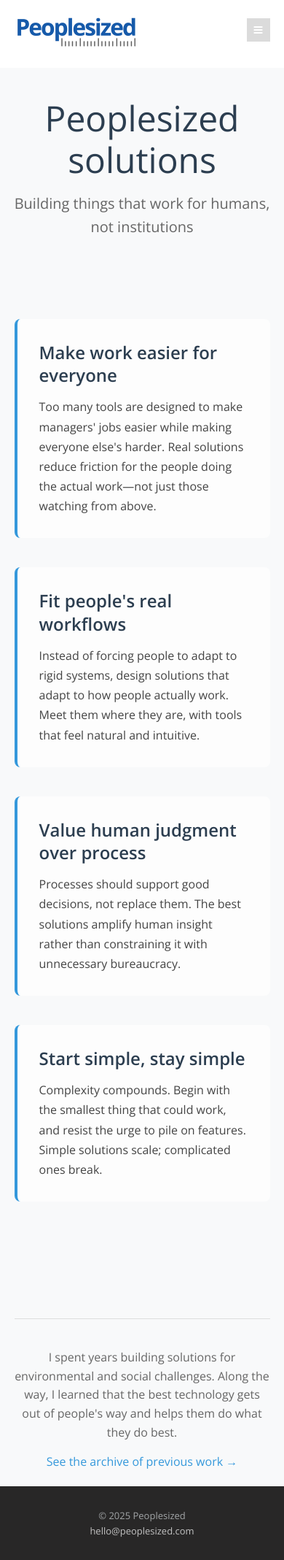
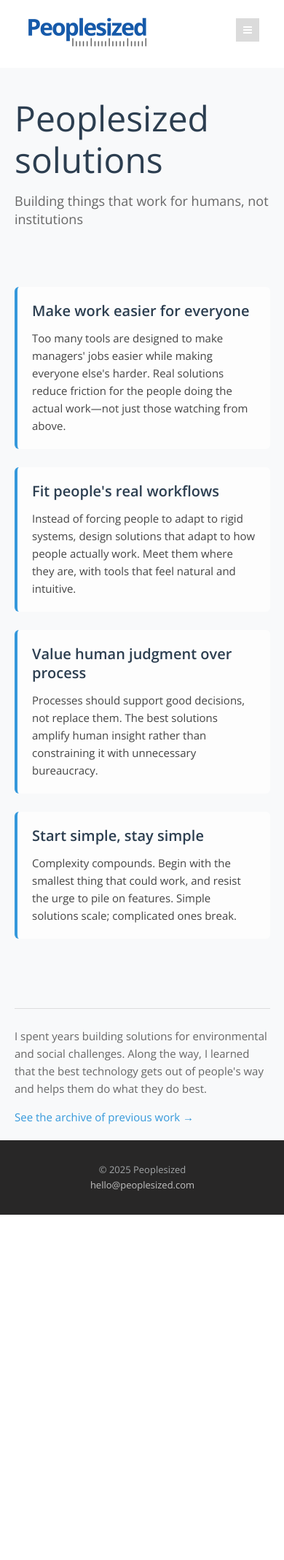
Before and after one commit to Peoplesized/peoplesizedcom, a Jekyll site: the page built from index.html, in a window 390 px wide. Shown: the whole page at 73% size. Built offline with Jekyll 4.4.1, drawn with Linux system fonts in a browser that asks for light colours; nearby versions of some CDN libraries; after the commit the page ends 1664 px from its top, so only the background shows below that.

Commit message:
mobile view improved a lot

```diff
--- a/_sass/_custom.scss
+++ b/_sass/_custom.scss
@@ -272,6 +272,7 @@
         .project-thumbnail {
             flex-shrink: 0;
             width: 260px;
+            max-width: 100%;
             height: 150px;
             img {
                 width: 100%;
@@ -330,7 +331,7 @@
             color: #555;
             line-height: 1.7;
             margin-bottom: 15px;
-            font-size: 16px;
+            font-size: 17px;
         }
 
         .project-link span {
@@ -392,12 +393,12 @@
 }
 
 .project-content-large {
-    font-size: 18px;
+    font-size: 19px;
     line-height: 1.7;
     color: #444;
 
     p {
-        font-size: 18px;
+        font-size: 19px;
         line-height: 1.7;
         margin-bottom: 20px;
     }
@@ -449,3 +450,226 @@
         }
     }
 }
+
+/* Fix horizontal overflow on mobile */
+body {
+    overflow-x: hidden;
+}
+
+.row {
+    margin-left: 0;
+    margin-right: 0;
+}
+
+.container {
+    max-width: 100%;
+    overflow-x: hidden;
+}
+
+/* Mobile responsiveness improvements */
+@media only screen and (max-width: 767px) {
+    /* Index page mobile improvements */
+    #section-manifesto {
+        .section-header {
+            margin-bottom: 30px;
+            text-align: left;
+
+            h1 {
+                font-size: 36px;
+                line-height: 1.2;
+                margin-bottom: 10px;
+            }
+
+            .lead.title {
+                font-size: 18px;
+                line-height: 1.4;
+            }
+        }
+
+        .manifesto-content {
+            padding: 30px 0;
+
+            .principle {
+                margin-bottom: 25px;
+                padding: 20px;
+                border-radius: 6px;
+
+                h3 {
+                    font-size: 20px;
+                    margin-bottom: 12px;
+                }
+
+                p {
+                    font-size: 15px;
+                    line-height: 1.6;
+                }
+            }
+        }
+
+        .manifesto-footer {
+            margin-top: 40px;
+            padding-top: 25px;
+
+            p {
+                font-size: 15px;
+                text-align: left;
+            }
+        }
+    }
+
+    /* Archive page mobile improvements */
+    #section-archive {
+        .section-header {
+            margin-bottom: 30px;
+            text-align: left;
+
+            h1 {
+                font-size: 36px;
+                line-height: 1.2;
+                margin-bottom: 10px;
+            }
+
+            .lead {
+                font-size: 16px;
+                text-align: left;
+            }
+        }
+
+        .archive-intro {
+            font-size: 16px;
+            text-align: left;
+            margin-bottom: 30px;
+        }
+
+        .projects-list {
+            margin: 0;
+        }
+
+        .project-entry {
+            margin-bottom: 25px;
+            border-radius: 6px;
+
+            .project-entry-link {
+                flex-direction: column;
+                padding: 20px;
+                gap: 15px;
+            }
+
+            .project-thumbnail {
+                width: 100%;
+                height: 180px;
+                order: -1;
+
+                img {
+                    border-radius: 4px;
+                }
+            }
+
+            .project-content {
+                order: 2;
+            }
+
+            .project-year {
+                order: 1;
+                align-self: flex-start;
+                margin-bottom: 10px;
+
+                time {
+                    font-size: 16px;
+                    font-weight: 600;
+                    color: #3498DB;
+                }
+            }
+
+            .project-title {
+                font-size: 18px;
+                margin-bottom: 8px;
+                line-height: 1.3;
+            }
+
+            .project-excerpt {
+                font-size: 16px;
+                line-height: 1.6;
+                margin-bottom: 12px;
+            }
+
+            .project-link span {
+                font-size: 13px;
+            }
+        }
+
+        .archive-footer {
+            margin-top: 40px;
+            padding-top: 25px;
+            text-align: left;
+        }
+    }
+
+    /* Post detail page mobile improvements */
+    .single-project {
+        padding: 20px 0;
+
+        .project-nav {
+            margin-bottom: 15px;
+
+            .back-to-archive {
+                font-size: 13px;
+            }
+        }
+
+        .project-header {
+            margin-bottom: 20px;
+
+            .project-title {
+                font-size: 28px;
+                line-height: 1.2;
+                margin-bottom: 10px;
+            }
+        }
+
+        .row {
+            flex-direction: column;
+        }
+
+        .col-21,
+        .col-15 {
+            width: 100%;
+            margin-bottom: 20px;
+        }
+
+        .project-images img {
+            width: 100%;
+            height: auto;
+            border-radius: 4px;
+        }
+
+        .project-content-large {
+            font-size: 17px;
+            line-height: 1.7;
+
+            p {
+                font-size: 17px;
+                margin-bottom: 18px;
+            }
+        }
+
+        .project-meta-footer {
+            margin-top: 25px;
+            padding-top: 15px;
+        }
+    }
+
+    /* General mobile improvements */
+    .container {
+        padding-left: 20px;
+        padding-right: 20px;
+    }
+
+    .section {
+        padding-top: 30px;
+    }
+
+    .section .section-content {
+        padding-bottom: 15px;
+    }
+}
```
